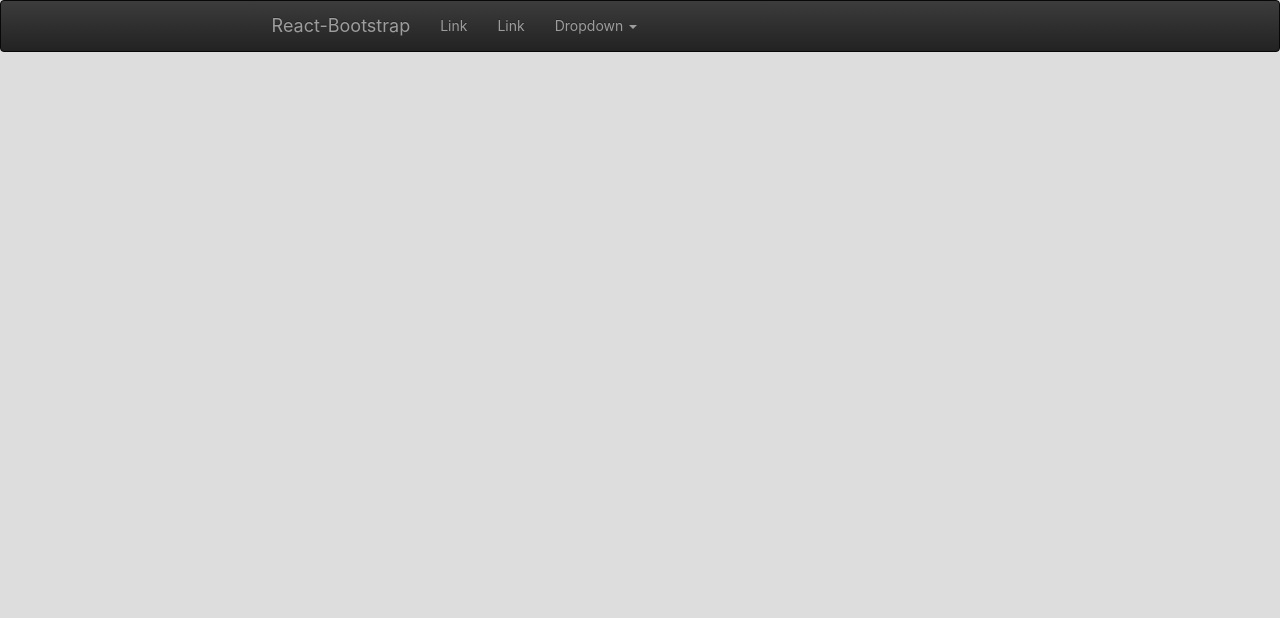
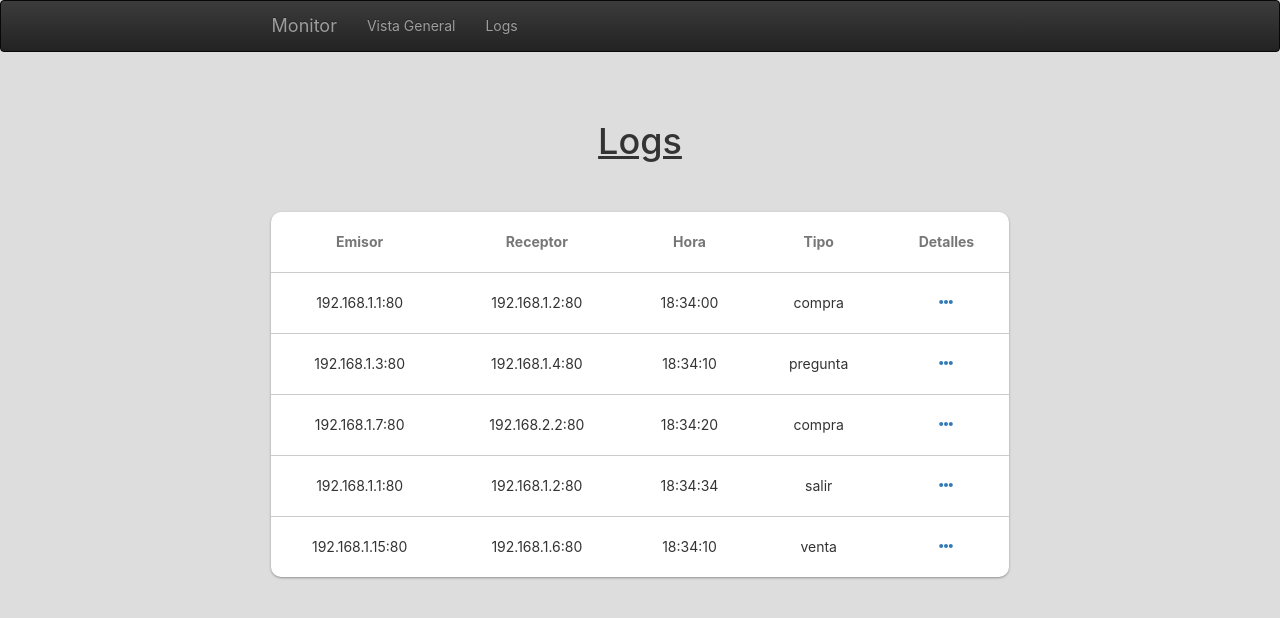
Before and after one commit to lagartoverde/Monitor, a React (Create React App) app in the folder client/: page /logs in a window 1280 px wide. Shown: the top 618 px of the page. Built offline with nearby package versions, Linux system fonts and the light colour scheme.

Commit message:
UI acabada

```diff
--- a/client/package.json
+++ b/client/package.json
@@ -9,12 +9,15 @@
     "@fortawesome/react-fontawesome": "^0.1.3",
     "@material-ui/core": "^3.3.0",
     "i": "^0.3.6",
+    "markdown": "^0.5.0",
     "npm": "^6.4.1",
     "react": "^16.5.2",
     "react-bootstrap": "^0.32.4",
     "react-dom": "^16.5.2",
     "react-router-dom": "^4.3.1",
-    "react-scripts": "2.0.5"
+    "react-scripts": "2.0.5",
+    "xml-beautifier": "^0.4.0",
+    "xml-formatter": "^1.0.1"
   },
   "scripts": {
     "start": "react-scripts start",
--- a/client/src/App.js
+++ b/client/src/App.js
@@ -4,6 +4,8 @@ import './App.css';
 import Header from './Header';
 import Summary from './Summary';
 import Products from './Products';
+import Logs from './Logs';
+import LogDetails from './LogDetails';
 import { BrowserRouter as Router, Route} from "react-router-dom";
 import Switch from 'react-router-dom/Switch';
 
@@ -17,6 +19,8 @@ class App extends Component {
             <Switch>
               <Route exact path='/' component={Summary} />
               <Route path='/products/:id' component={Products} />
+              <Route exact path='/logs' component={Logs} />
+              <Route path='/logs/:id' component={LogDetails} />
             </Switch>
           </div>
         </Router>
--- a/client/src/Header.js
+++ b/client/src/Header.js
@@ -7,23 +7,16 @@ export default class Header extends React.Component {
       <Navbar inverse>
         <Navbar.Header>
           <Navbar.Brand>
-            <a href="#home">React-Bootstrap</a>
+            <a href="/">Monitor</a>
           </Navbar.Brand>
         </Navbar.Header>
         <Nav>
-          <NavItem eventKey={1} href="#">
-            Link
+          <NavItem eventKey={1} href="/">
+            Vista General
           </NavItem>
-          <NavItem eventKey={2} href="#">
-            Link
+          <NavItem eventKey={2} href="/logs">
+            Logs
           </NavItem>
-          <NavDropdown eventKey={3} title="Dropdown" id="basic-nav-dropdown">
-            <MenuItem eventKey={3.1}>Action</MenuItem>
-            <MenuItem eventKey={3.2}>Another action</MenuItem>
-            <MenuItem eventKey={3.3}>Something else here</MenuItem>
-            <MenuItem divider />
-            <MenuItem eventKey={3.4}>Separated link</MenuItem>
-          </NavDropdown>
         </Nav>
       </Navbar>
     )
--- /dev/null
+++ b/client/src/LogDetails.css
@@ -0,0 +1,14 @@
+pre {
+  text-align: start;
+  height: 60%;
+  margin: auto;
+}
+.button {
+  position: absolute;
+  bottom: 5%;
+  right: 0;
+}
+.button button {
+  padding: 10px 30px;
+  font-size: 14px;
+}
--- /dev/null
+++ b/client/src/LogDetails.js
@@ -0,0 +1,79 @@
+import React from 'react';
+import './Page.css';
+import './LogDetails.css';
+import beautify from 'xml-beautifier';
+import Button from '@material-ui/core/Button';
+import withRouter from 'react-router-dom/withRouter';
+
+class LogDetails extends React.Component {
+  constructor(props) {
+    super(props);
+    this.state = {
+      log: ''
+    }
+  }
+  componentDidMount() {
+    this.setState((prevState) => ({
+      log: `
+      <mensaje>
+      <emisor>
+        <direccion>
+          <ip>192.168.1.1</ip>
+          <puerto>80</puerto>
+        </direccion>
+        <rol>Monitor</rol>
+      </emisor>
+      <receptor>
+        <direccion>
+          <ip>192.168.1.2</ip>
+          <puerto>80</puerto>
+        </direccion>
+        <rol>Comprador</rol>
+      </receptor>
+      <tipo>inicializacion</tipo>
+      <cuerpo>
+        <listaCompra>
+          <producto>
+            <nombre>producto1</nombre>
+            <cantidad>2</cantidad>
+          </producto>
+          <producto>
+            <nombre>producto2</nombre>
+            <cantidad>3</cantidad>
+          </producto>
+          <producto>
+            <nombre>producto4</nombre>
+            <cantidad>1</cantidad>
+          </producto>
+          <producto>
+            <nombre>producto5</nombre>
+            <cantidad>6</cantidad>
+          </producto>
+        </listaCompra>
+        <listaTiendas>
+          <tienda>
+            <direccion>
+              <ip>192.168.1.3</ip>
+              <puerto>80</puerto>
+            </direccion>
+          </tienda>
+        </listaTiendas>
+      </cuerpo>
+    </mensaje>
+    `
+    }))
+  }
+  render() {
+    return (
+      <div className='container'>
+        <h1>Logs</h1>
+        <pre lang='xml'>{beautify(this.state.log)}</pre>
+        <div className='button'>
+          <Button variant="contained" onClick={this.props.history.goBack}>Back</Button>
+        </div>
+      </div>
+    )
+  }
+}
+
+export default withRouter(LogDetails);
--- /dev/null
+++ b/client/src/Logs.js
@@ -0,0 +1,78 @@
+import React from 'react';
+import './Page.css';
+import { FontAwesomeIcon } from '@fortawesome/react-fontawesome';
+import Link from 'react-router-dom/Link';
+
+export default class Logs extends React.Component {
+  constructor(props) {
+    super(props);
+    this.state = {
+      logs: []
+    }
+  }
+  componentDidMount() {
+    this.setState((prevState) => ({
+      logs: [
+        {
+          emisor: '192.168.1.1:80',
+          receptor: '192.168.1.2:80',
+          hora: '18:34:00',
+          tipo: 'compra'
+        },
+        {
+          emisor: '192.168.1.3:80',
+          receptor: '192.168.1.4:80',
+          hora: '18:34:10',
+          tipo: 'pregunta'
+        },
+        {
+          emisor: '192.168.1.7:80',
+          receptor: '192.168.2.2:80',
+          hora: '18:34:20',
+          tipo: 'compra'
+        },
+        {
+          emisor: '192.168.1.1:80',
+          receptor: '192.168.1.2:80',
+          hora: '18:34:34',
+          tipo: 'salir'
+        },
+        {
+          emisor: '192.168.1.15:80',
+          receptor: '192.168.1.6:80',
+          hora: '18:34:10',
+          tipo: 'venta'
+        },
+      ]
+    }))
+  }
+  render() {
+    return (
+      <div className='container'>
+        <h1>Logs</h1>
+        <table>
+          <tr>
+            <th>Emisor</th>
+            <th>Receptor</th>
+            <th>Hora</th>
+            <th>Tipo</th>
+            <th>Detalles</th>
+          </tr>
+          {this.state.logs.map((log)=> (
+            <tr>
+              <td>{log.emisor}</td>
+              <td>{log.receptor}</td>
+              <td>{log.hora}</td>
+              <td>{log.tipo}</td>
+              <td>
+                <Link to='/logs/1'>
+                  <FontAwesomeIcon icon="ellipsis-h" />
+                </Link>
+              </td>
+            </tr>
+          ))}
+        </table>
+      </div>
+    )
+  }
+}
--- a/client/src/Summary.js
+++ b/client/src/Summary.js
@@ -51,14 +51,14 @@ export default class Summary extends React.Component {
   render() {
     return (
       <div className='container'>
-        <h1>Summary</h1>
+        <h1>Vista General</h1>
         <table>
           <tr>
             <th>IP</th>
             <th>Puerto</th>
             <th>Rol</th>
-            <th>Ready</th>
-            <th>Products</th>
+            <th>Preparado</th>
+            <th>Productos</th>
           </tr>
           {this.state.agents.map((agent)=> (
             <tr>
@@ -75,8 +75,8 @@ export default class Summary extends React.Component {
           ))}
         </table>
         <div className='buttons'>
-          <Button variant="contained" color="primary"> Prepare </Button>
-          <Button variant="contained" color="secondary"> Launch </Button>
+          <Button variant="contained" color="primary"> Preparar </Button>
+          <Button variant="contained" color="secondary"> Lanzar </Button>
         </div>
       </div>
     )
```
Also changed, not shown: 2 other files (tests, documents, lock files or other folders).
